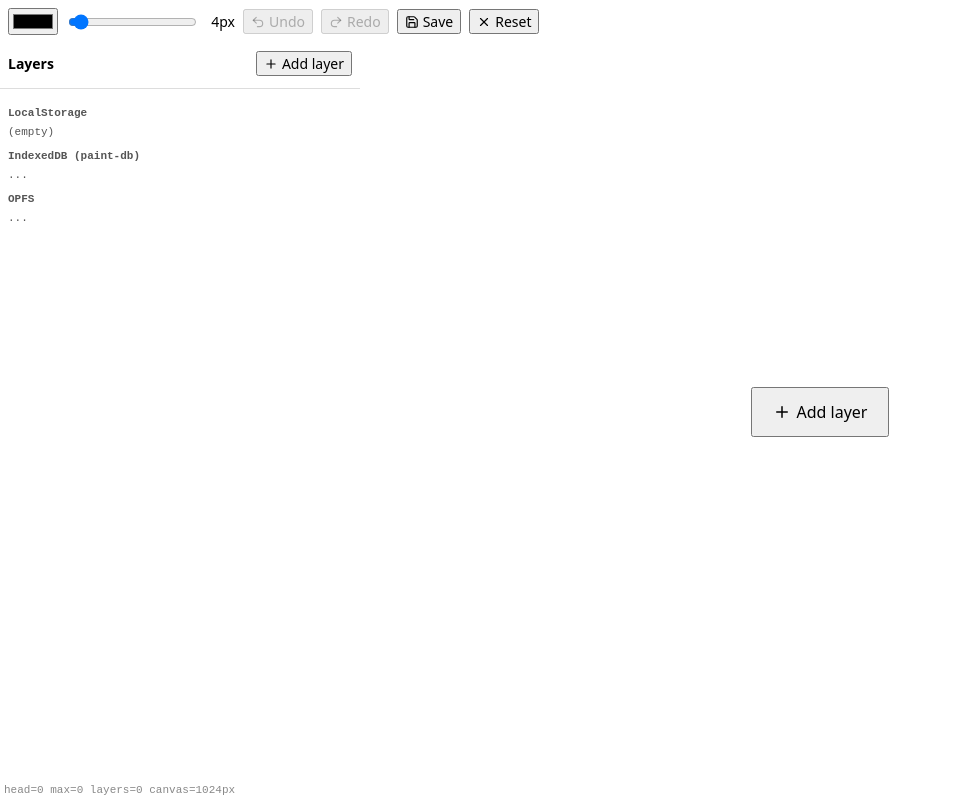
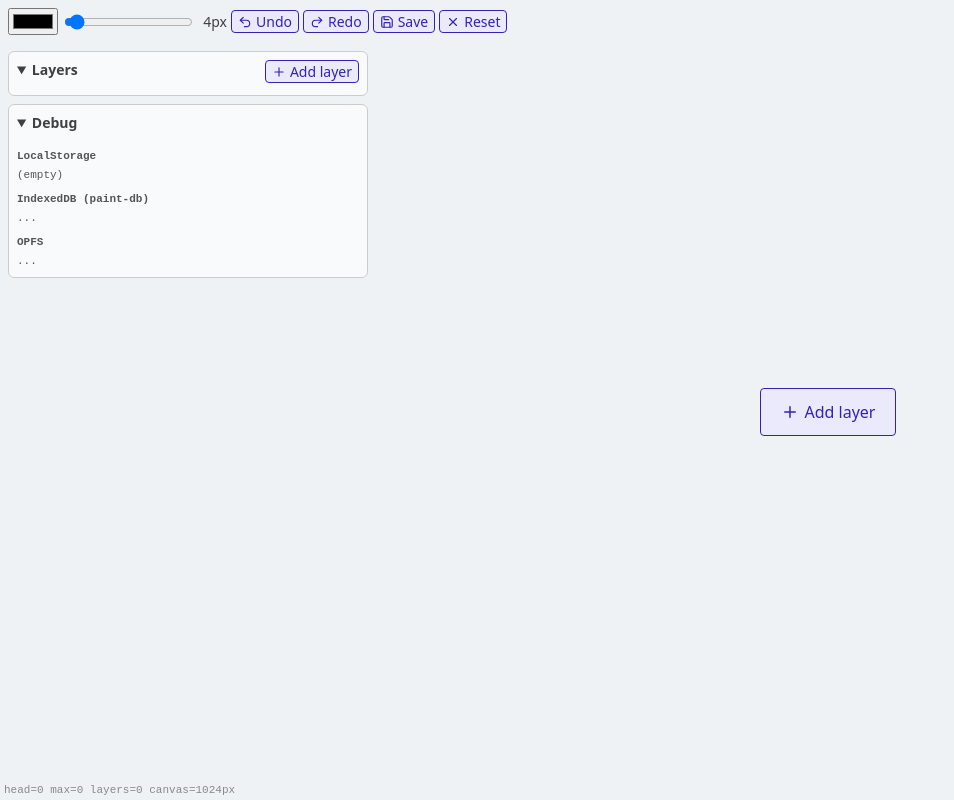
Before and after one commit to ics-creative/260601_storage_api, a React (Vite) app: page / in a window 1280 px wide. Shown: the whole page, without its empty margins (0-954 px from the left). Built offline with nearby package versions, Linux system fonts and the light colour scheme.

Commit message:
モバイル向けの最低限のレイアウト調整

```diff
--- a/src/index.css
+++ b/src/index.css
@@ -2,6 +2,8 @@
   font-family: system-ui, sans-serif;
   font-size: 14px;
   color-scheme: light dark;
+  background-color: #EFF2F5;
+  color: #404040;
 }
 
 body {
@@ -16,4 +18,81 @@ select {
 
 button {
   cursor: pointer;
+  background-color: #EBE9FC;
+  border: 1px solid #3223B3;
+  border-radius: 4px;
+  color: #3223B3;
 }
+
+/* 本文 = 左カラム(sidebar) + 描画領域(canvas-area) の行 */
+.app-body {
+  position: relative;
+  display: flex;
+  flex: 1;
+  min-height: 0;
+}
+
+.sidebar {
+  display: flex;
+  flex-direction: column;
+  gap: 8px;
+  width: 360px;
+  padding: 8px;
+  overflow: auto;
+  /* パネル以外の余白は背景(描画領域)へクリックを透過させる */
+  pointer-events: none;
+}
+
+.canvas-area {
+  flex: 1;
+  display: flex;
+  justify-content: center;
+  align-items: center;
+  padding: 8px;
+}
+
+/* Layers / Debug 共通の折りたたみパネル */
+.panel {
+  background: rgba(255, 255, 255, 0.6);
+  backdrop-filter: blur(8px);
+  -webkit-backdrop-filter: blur(8px);
+  border: 1px solid #ccc;
+  border-radius: 6px;
+  pointer-events: auto;
+}
+
+.panel > summary {
+  padding: 8px;
+  cursor: pointer;
+}
+
+.panel-title {
+  display: inline;
+  margin: 0;
+  font-size: 14px;
+  font-weight: 700;
+}
+
+.panel-summary-action {
+  float: right;
+}
+
+.panel-body {
+  padding: 0 8px 8px;
+}
+
+/* 幅768px未満: 描画領域を全幅、左カラムはオーバーレイ */
+@media (max-width: 767.98px) {
+  .sidebar {
+    position: absolute;
+    top: 0;
+    left: 0;
+    bottom: 0;
+    z-index: 10;
+    width: min(320px, 85vw);
+  }
+
+  .canvas-area {
+    align-items: flex-end;
+  }
+}
--- a/src/ui/DebugPanel.tsx
+++ b/src/ui/DebugPanel.tsx
@@ -59,14 +59,17 @@ export function DebugPanel({ refreshKey }: Props) {
   }, [refreshKey]);
 
   return (
+    <details className="panel" open>
+      <summary>
+        <h3 className="panel-title">Debug</h3>
+      </summary>
       <div
+        className="panel-body"
         style={{
-        padding: 8,
           fontFamily: "monospace",
           fontSize: 11,
           lineHeight: 1.5,
           color: "#555",
-        borderTop: "1px solid #ddd",
         }}
       >
         <Section title="LocalStorage">
@@ -84,10 +87,9 @@ export function DebugPanel({ refreshKey }: Props) {
           {indexedDbInfo ? <IdbView info={indexedDbInfo} /> : <div>...</div>}
         </Section>
 
-      <Section title="OPFS">
-        {opfsInfo ? <OpfsTree info={opfsInfo} /> : <div>...</div>}
-      </Section>
+        <Section title="OPFS">{opfsInfo ? <OpfsTree info={opfsInfo} /> : <div>...</div>}</Section>
       </div>
+    </details>
   );
 }
 
--- a/src/ui/LayerList.tsx
+++ b/src/ui/LayerList.tsx
@@ -10,20 +10,23 @@ type Props = {
 
 export function LayerList({ order, selectedLayerId, onSelect, onAdd, onDelete }: Props) {
   return (
-    <div style={{ display: "flex", flexDirection: "column", padding: 8 }}>
-      <div
-        style={{
-          display: "flex",
-          justifyContent: "space-between",
-          alignItems: "center",
-          marginBottom: 4,
+    <details className="panel" open>
+      <summary>
+        <h3 className="panel-title">Layers</h3>
+        {/* summary 内のボタン: preventDefault で details のトグルを抑止 */}
+        <button
+          className="panel-summary-action"
+          onClick={(event) => {
+            event.preventDefault();
+            event.stopPropagation();
+            onAdd();
           }}
+          style={{ display: "inline-flex", alignItems: "center", gap: 4 }}
         >
-        <strong>Layers</strong>
-        <button onClick={onAdd} style={{ display: "inline-flex", alignItems: "center", gap: 4 }}>
           <Plus size={14} /> Add layer
         </button>
-      </div>
+      </summary>
+      <div className="panel-body" style={{ display: "flex", flexDirection: "column" }}>
         {/* 上 = 前面表示 (描画順序の末尾)。border のダブりを避けるため隣接行は上 border を消す */}
         {[...order].reverse().map((layerId, indexFromTop) => {
           const drawingIndex = order.length - 1 - indexFromTop;
@@ -59,5 +62,6 @@ export function LayerList({ order, selectedLayerId, onSelect, onAdd, onDelete }:
           );
         })}
       </div>
+    </details>
   );
 }
--- a/src/ui/PaintApp.tsx
+++ b/src/ui/PaintApp.tsx
@@ -277,35 +277,18 @@ export function PaintApp() {
         onSave={handleSave}
         onReset={handleReset}
       />
-      <div style={{ display: "flex", flex: 1, minHeight: 0 }}>
-        <div
-          style={{
-            display: "flex",
-            flexDirection: "column",
-            width: 360,
-            overflow: "auto",
-          }}
-        >
+      <div className="app-body">
+        <div className="sidebar">
           <LayerList
             order={state.order}
             selectedLayerId={settings.selectedLayerId}
-            onSelect={(id) =>
-              updateSettings((previous) => ({ ...previous, selectedLayerId: id }))
-            }
+            onSelect={(id) => updateSettings((previous) => ({ ...previous, selectedLayerId: id }))}
             onAdd={handleAddLayer}
             onDelete={handleDeleteLayer}
           />
           <DebugPanel refreshKey={version} />
         </div>
-        <div
-          style={{
-            flex: 1,
-            display: "flex",
-            justifyContent: "center",
-            alignItems: "center",
-            padding: 8,
-          }}
-        >
+        <div className="canvas-area">
           {state.order.length === 0 ? (
             <button
               onClick={handleAddLayer}
--- a/src/ui/Toolbar.tsx
+++ b/src/ui/Toolbar.tsx
@@ -32,7 +32,15 @@ export function Toolbar({
   onReset,
 }: Props) {
   return (
-    <div style={{ display: "flex", gap: 8, alignItems: "center", padding: 8 }}>
+    <div
+      style={{
+        display: "flex",
+        flexWrap: "wrap",
+        gap: 4,
+        alignItems: "center",
+        padding: 8,
+      }}
+    >
       <input
         type="color"
         value={color}
```
Also changed, not shown: src/storage/snapshot.ts (+2 -6 lines), 1 other file (tests, documents, lock files or other folders). Lines whose indentation alone changed are shown as unchanged.
